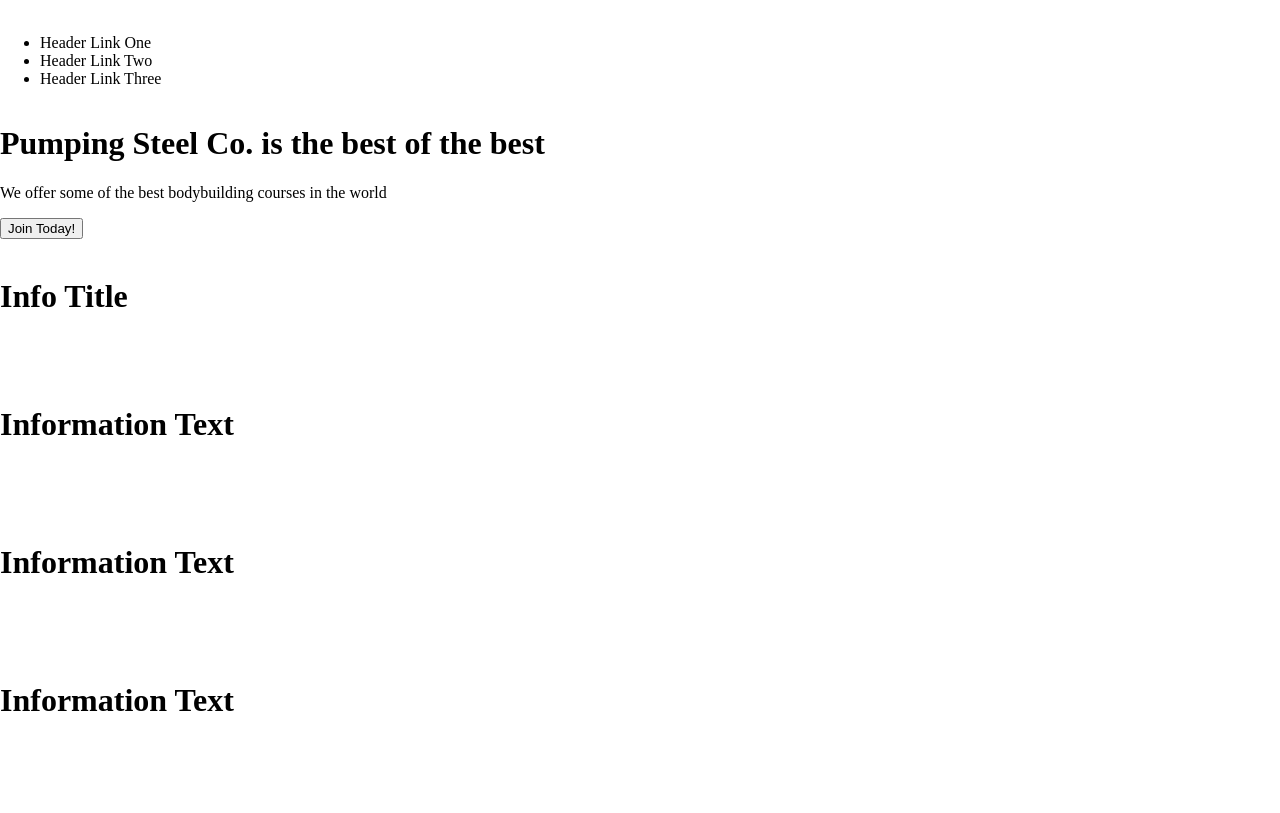
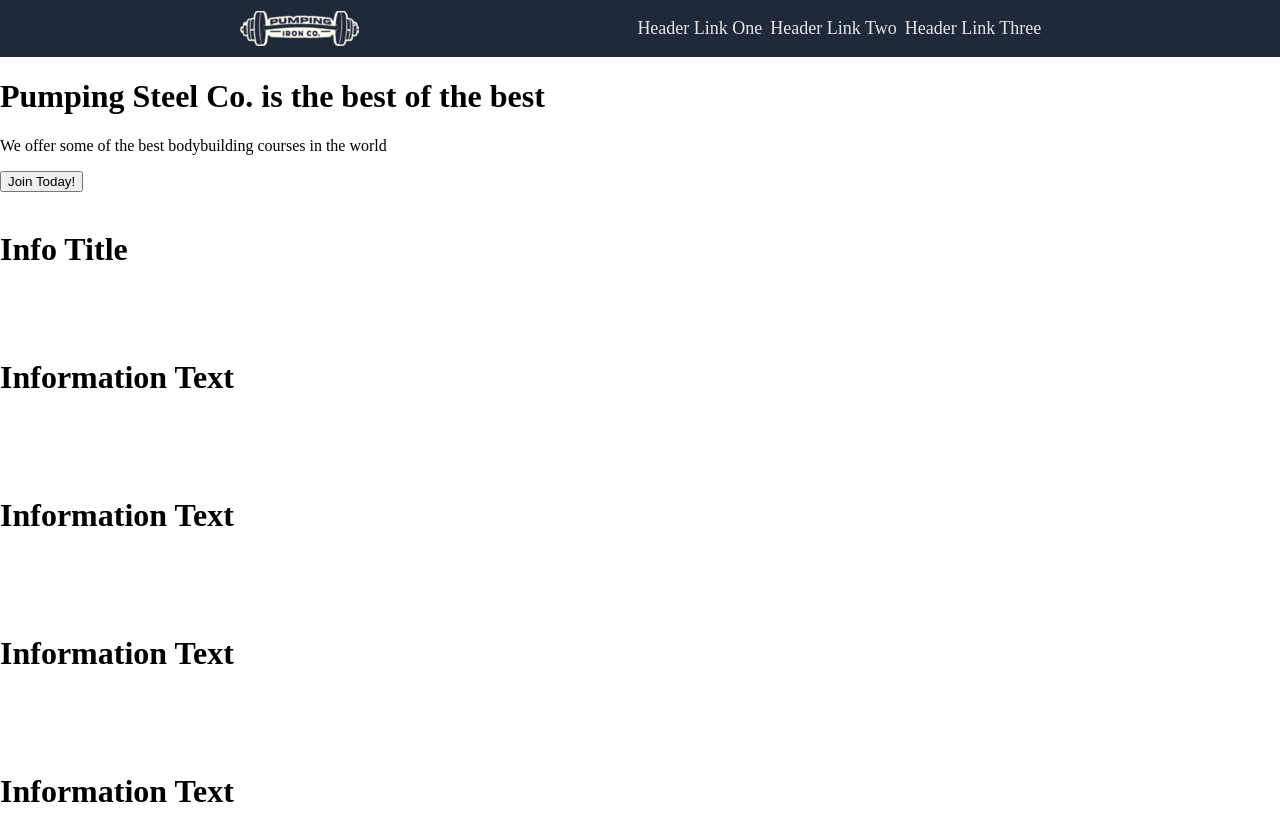
Before and after one commit to krishivga/odinProject, a plain HTML site: page projects/landing_page/index.html in a window 1280 px wide. Shown: the top 813 px of the page. Drawn offline with Linux system fonts and the light colour scheme.

Commit message:
Done with Header styling and logo-creation

```diff
--- a/projects/landing_page/index.html
+++ b/projects/landing_page/index.html
@@ -11,7 +11,7 @@
 
 <body>
   <div class="header section">
-    <img class="header-logo">
+    <img class="header-logo" src="images/header_logo.png">
     <ul class="header-links">
       <li><a class="header-link">Header Link One</a>
       <li><a class="header-link">Header Link Two</a>
--- a/projects/landing_page/style.css
+++ b/projects/landing_page/style.css
@@ -12,3 +12,31 @@ section {
 }
 
 /* Now, we start with the header */
+.header {
+  display: flex;
+  justify-content: space-evenly;
+  background-color: #1f2937;
+  align-items: center;
+}
+
+/* This unironically took forever to get right */
+/* Credit to Ilama for the logo */
+.header-logo {
+  width: auto;
+  height: 35px;
+}
+
+.header-links {
+  display: flex;
+  gap: 8px;
+}
+
+.header-links li {
+  list-style-type: none;
+}
+
+.header-links {
+  font-size: 18px;
+  color: #E5E7EB;
+  text-decoration: none;
+}
```
Also changed, not shown: projects/landing_page/images/header_logo.png (added).
